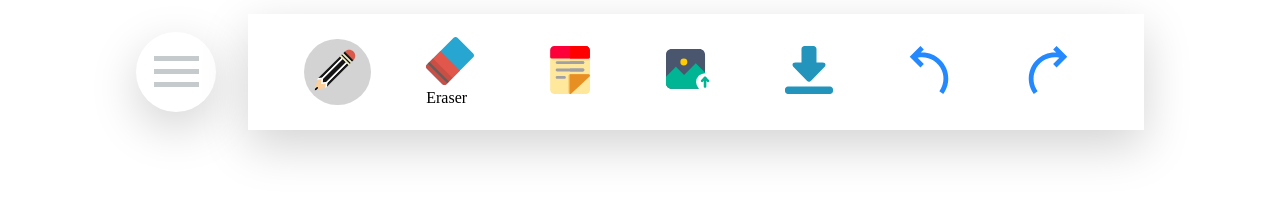
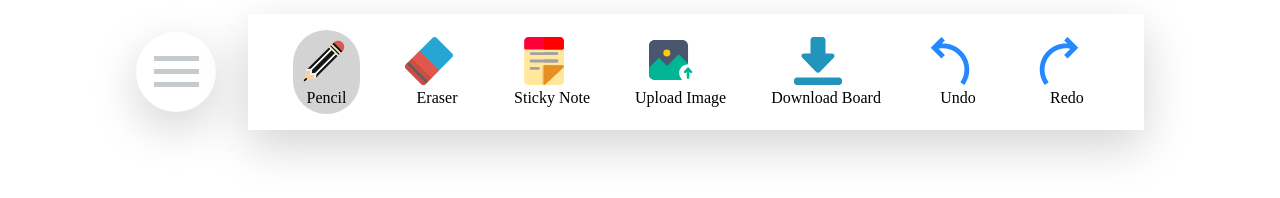
Before and after one commit to MohammadIbad/Whiteboard, a plain HTML site: page Board.html in a window 1280 px wide. Drawn offline with Linux system fonts and the light colour scheme.

Commit message:
label-changes

```diff
--- a/Board.html
+++ b/Board.html
@@ -17,7 +17,10 @@
             </div>
             <div class="tool-panel add-animation">
                 <div class="tool active">
+                    <figure style="text-align: center;">
                         <img src="Icons/Black_Pencil.svg" class="tool-img" id="pencil-img" alt="" onclick="handleLocaltoolChange('pencil')">
+                        <figcaption>Pencil</figcaption>
+                    </figure>
                     <div class="tool-options pencil">
                         <div class="pencil-size">
                             <input type="range" id="pen-size" min="5" max="30" value="5" onchange="sizeChange(this.value)">
@@ -30,7 +33,7 @@
                     </div>
                 </div>
                 <div class="tool eraser">
-                    <figure>
+                    <figure style="text-align: center;">
                         <img src="Icons/Eraser.svg" alt="" class="tool-img" id="eraser-img" onclick="handleLocaltoolChange('eraser')">
                         <figcaption>Eraser</figcaption>
                     </figure>
@@ -41,20 +44,35 @@
                     </div>
                 </div>
                 <div class="tool">
+                    <figure style="text-align: center;">
                         <img src="Icons/StickyNote.svg" alt="" onclick="handleLocaltoolChange('sticky')" class="tool-img">
+                        <figcaption>Sticky Note</figcaption>
+                    </figure>
                 </div>
                 <div class="tool">
                     <input type="file" name="" id="" class="input-img" accept="image/*">
+                    <figure style="text-align: center;">
                         <img src="Icons/Photo.svg" alt="" class="upload-img tool-img" onclick="handleLocaltoolChange('upload')">
+                        <figcaption>Upload Image</figcaption>
+                    </figure>
                 </div>
                 <div class="tool">
+                    <figure style="text-align: center;">
                         <img src="Icons/Download.svg" alt="" class="tool-img download-tool">
+                        <figcaption>Download Board</figcaption>
+                    </figure>
                 </div>
                 <div class="tool">
+                    <figure style="text-align: center;">
                         <img src="Icons/Undo.svg" alt="" class="tool-img undo">
+                        <figcaption>Undo</figcaption>
+                    </figure>
                 </div>
                 <div class="tool">
+                    <figure style="text-align: center;">
                         <img src="Icons/Redo.svg" alt="" class="tool-img redo">
+                        <figcaption>Redo</figcaption>
+                    </figure>
                 </div>
             </div>
         </div>
```
Lines whose indentation alone changed are shown as unchanged.
